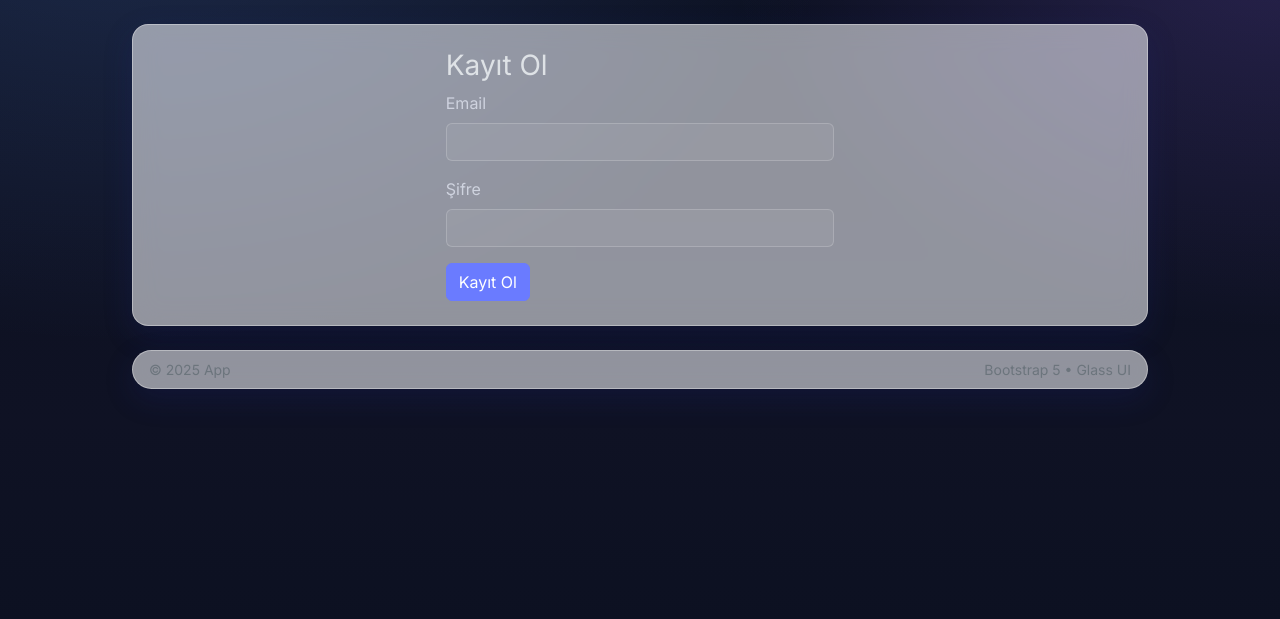
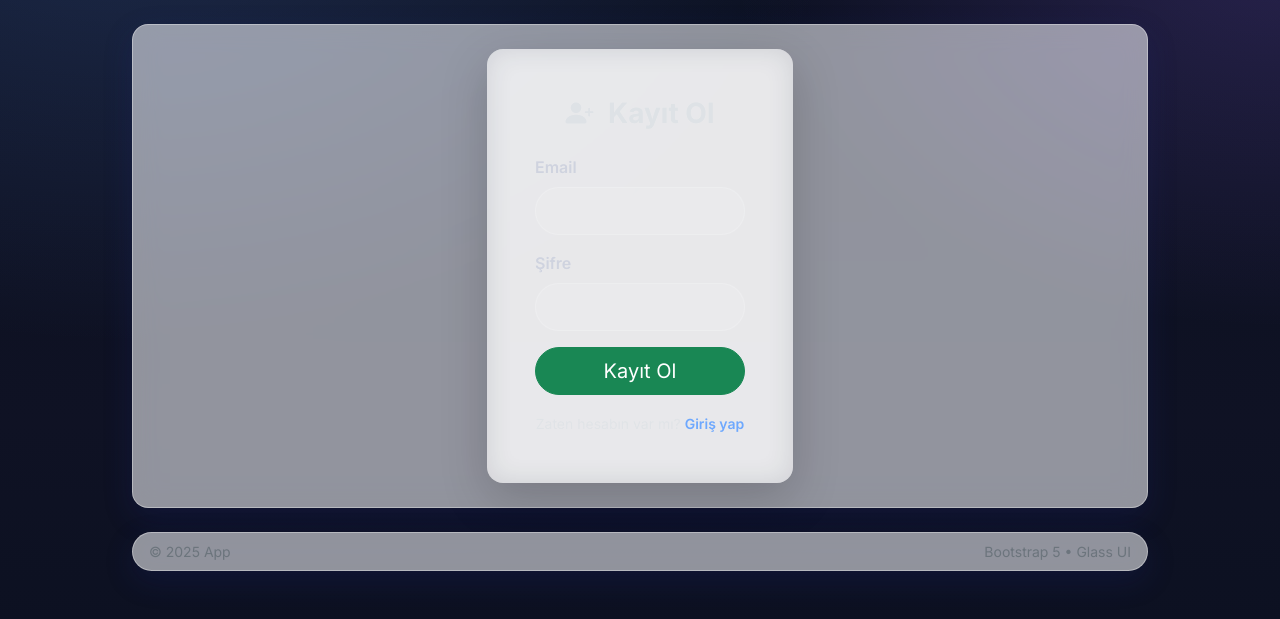
Before and after one commit to ardagencer1206/logindeneme, a Flask app: page /register in a window 1280 px wide. Shown: the part 57-676 px from the top of the page. Run offline with Flask 3, Linux system fonts and the light colour scheme.

Commit message:
Update register.html

```diff
--- a/templates/register.html
+++ b/templates/register.html
@@ -1,20 +1,40 @@
 {% extends "base.html" %}
+
+{% block title %}Kayıt Ol · App{% endblock %}
+
 {% block content %}
 <div class="row justify-content-center">
-  <div class="col-md-5">
-    <h3>Kayıt Ol</h3>
+  <div class="col-12 col-md-6 col-lg-4">
+    <div class="glass card border-0 shadow-lg p-4 p-md-5">
+      <h3 class="text-center fw-bold mb-4">
+        <i class="bi bi-person-plus-fill me-2"></i> Kayıt Ol
+      </h3>
+
       <form method="post" novalidate>
         {{ form.hidden_tag() }}
+
         <div class="mb-3">
-        {{ form.email.label(class="form-label") }}
-        {{ form.email(class="form-control") }}
+          {{ form.email.label(class="form-label fw-semibold") }}
+          {{ form.email(class="form-control form-control-lg rounded-pill") }}
         </div>
+
         <div class="mb-3">
-        {{ form.password.label(class="form-label") }}
-        {{ form.password(class="form-control") }}
+          {{ form.password.label(class="form-label fw-semibold") }}
+          {{ form.password(class="form-control form-control-lg rounded-pill") }}
         </div>
-      {{ form.submit(class="btn btn-primary") }}
+
+        <div class="d-grid">
+          {{ form.submit(class="btn btn-success btn-lg rounded-pill") }}
+        </div>
       </form>
+
+      <div class="text-center mt-3">
+        <small class="text-muted">
+          Zaten hesabın var mı?
+          <a href="{{ url_for('login') }}" class="fw-semibold">Giriş yap</a>
+        </small>
+      </div>
+    </div>
   </div>
 </div>
 {% endblock %}
```
Lines whose indentation alone changed are shown as unchanged.
